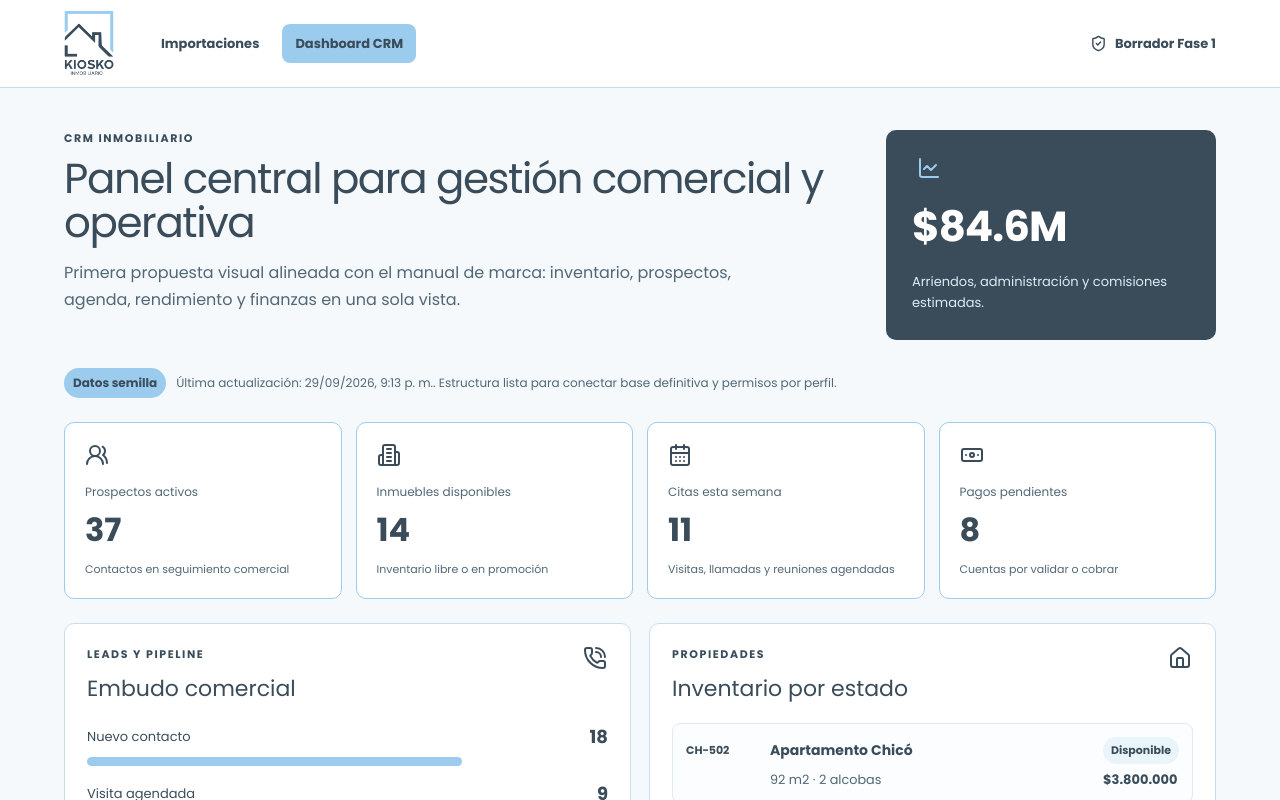
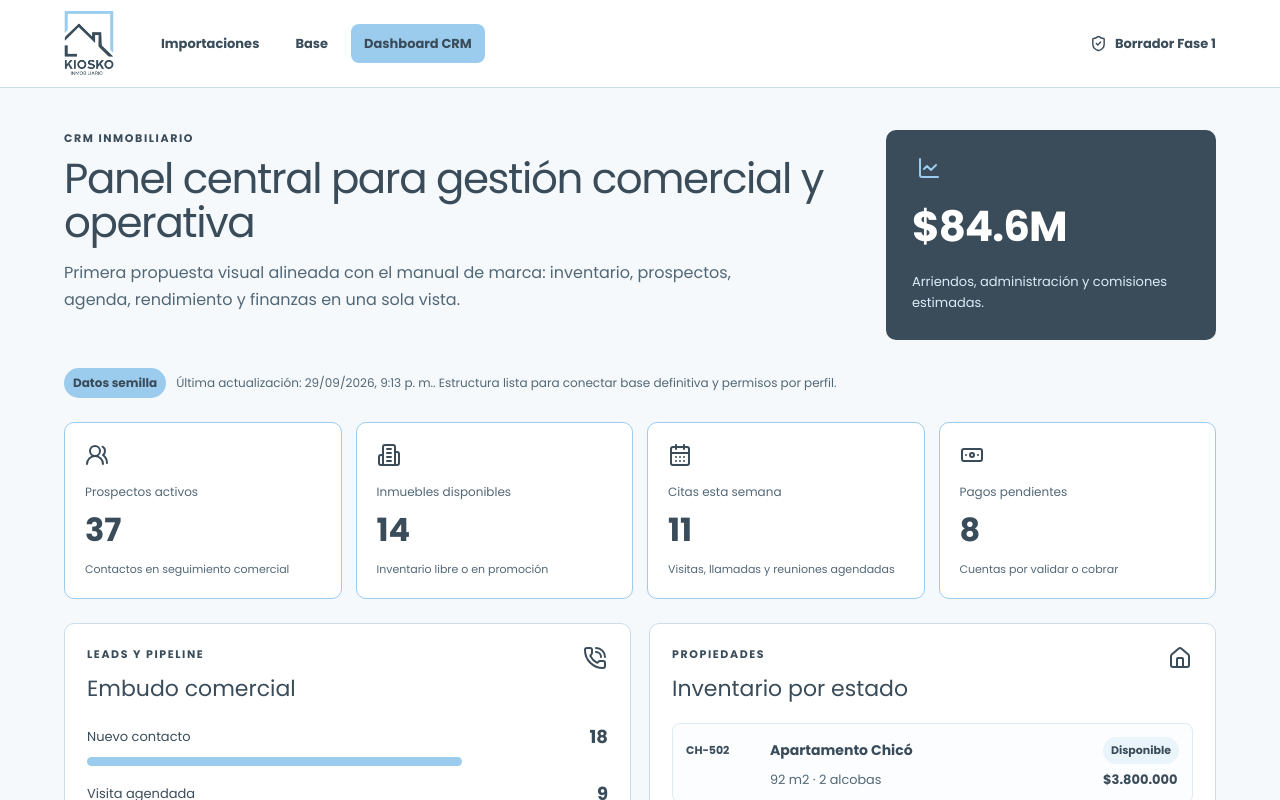
Before and after one commit to KioskoInmobiliario/portalKiosko, a Next.js app: page /admin/dashboard in a window 1280 px wide. Shown: the top 800 px of the page. Built offline with nearby package versions, Linux system fonts and the light colour scheme.

Commit message:
Agrega acceso Base al dashboard administrativo

```diff
--- a/app/admin/dashboard/page.tsx
+++ b/app/admin/dashboard/page.tsx
@@ -43,6 +43,7 @@ export default async function AdminDashboardPage() {
         </Link>
         <nav className={styles.nav} aria-label="Administración">
           <Link href="/admin/importaciones">Importaciones</Link>
+          <Link href="/admin/base">Base</Link>
           <Link href="/admin/dashboard" aria-current="page">Dashboard CRM</Link>
         </nav>
         <span className={styles.adminLabel}><ShieldCheck size={17} /> Borrador Fase 1</span>
```
